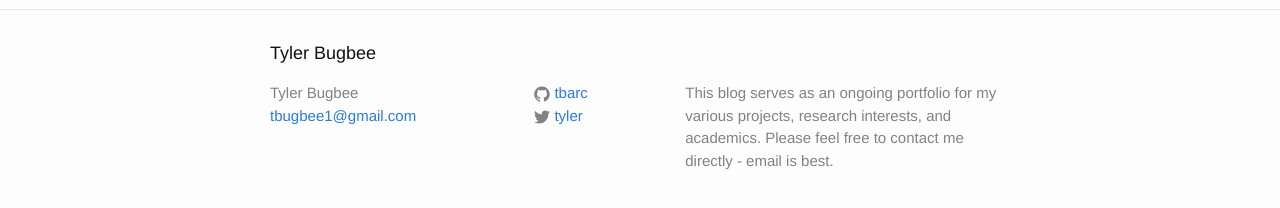
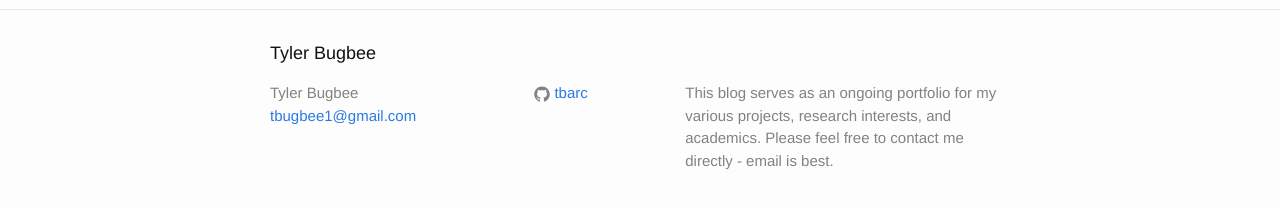
Before and after one commit to tbarc/tbarc.github.io, a Jekyll site: the page built from index.html, in a window 1280 px wide. Shown: the part 287-495 px from the top of the page. Built offline with Jekyll 4.4.1, drawn with Linux system fonts in a browser that asks for light colours.

Commit message:
Update _config.yml

```diff
--- a/_config.yml
+++ b/_config.yml
@@ -14,7 +14,6 @@ description: > # this means to ignore newlines until "baseurl:"
 baseurl: "" # the subpath of your site, e.g. /blog
 url: "http://yourdomain.com" # the base hostname & protocol for your site
 github_username:  tbarc
-twitter_username:  tyler
 
 # Build settings
 markdown: kramdown
```
